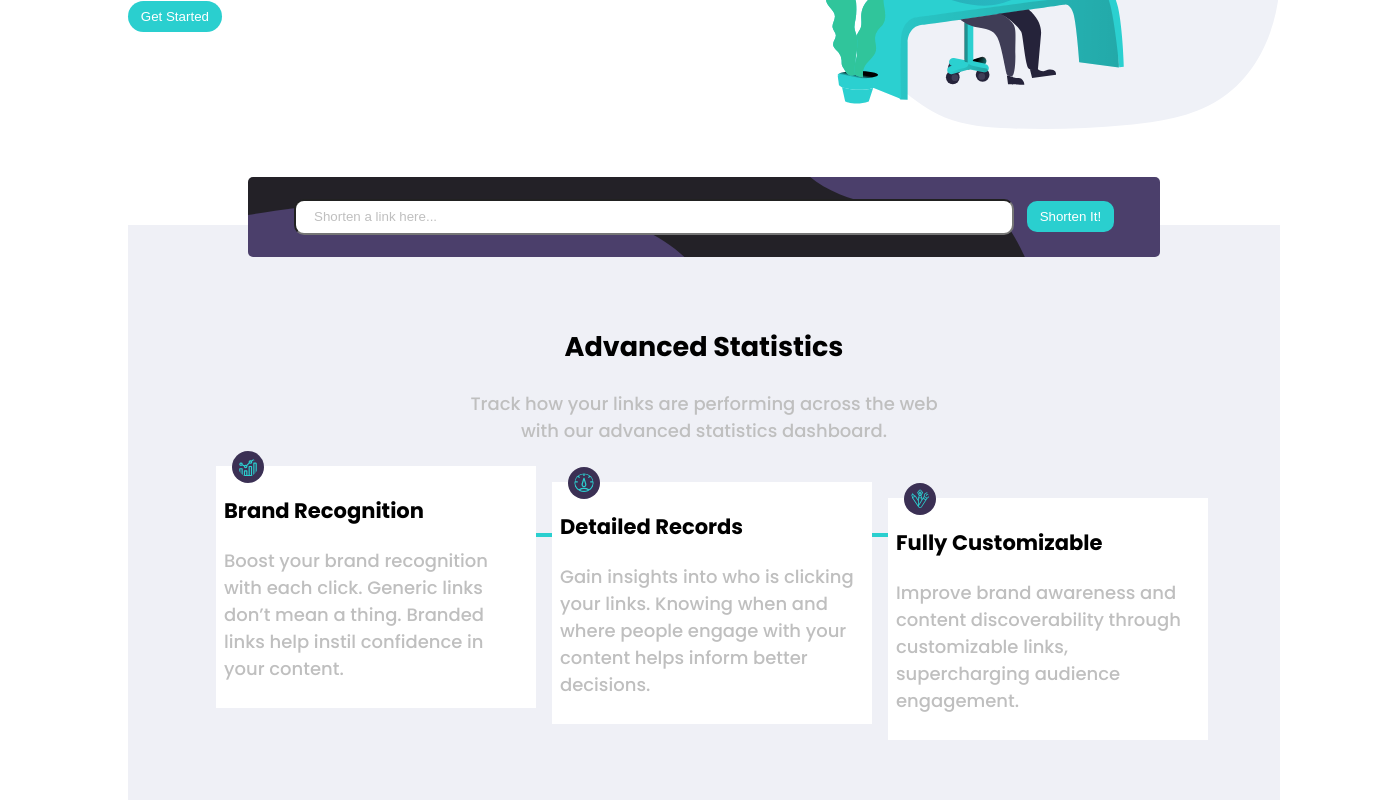
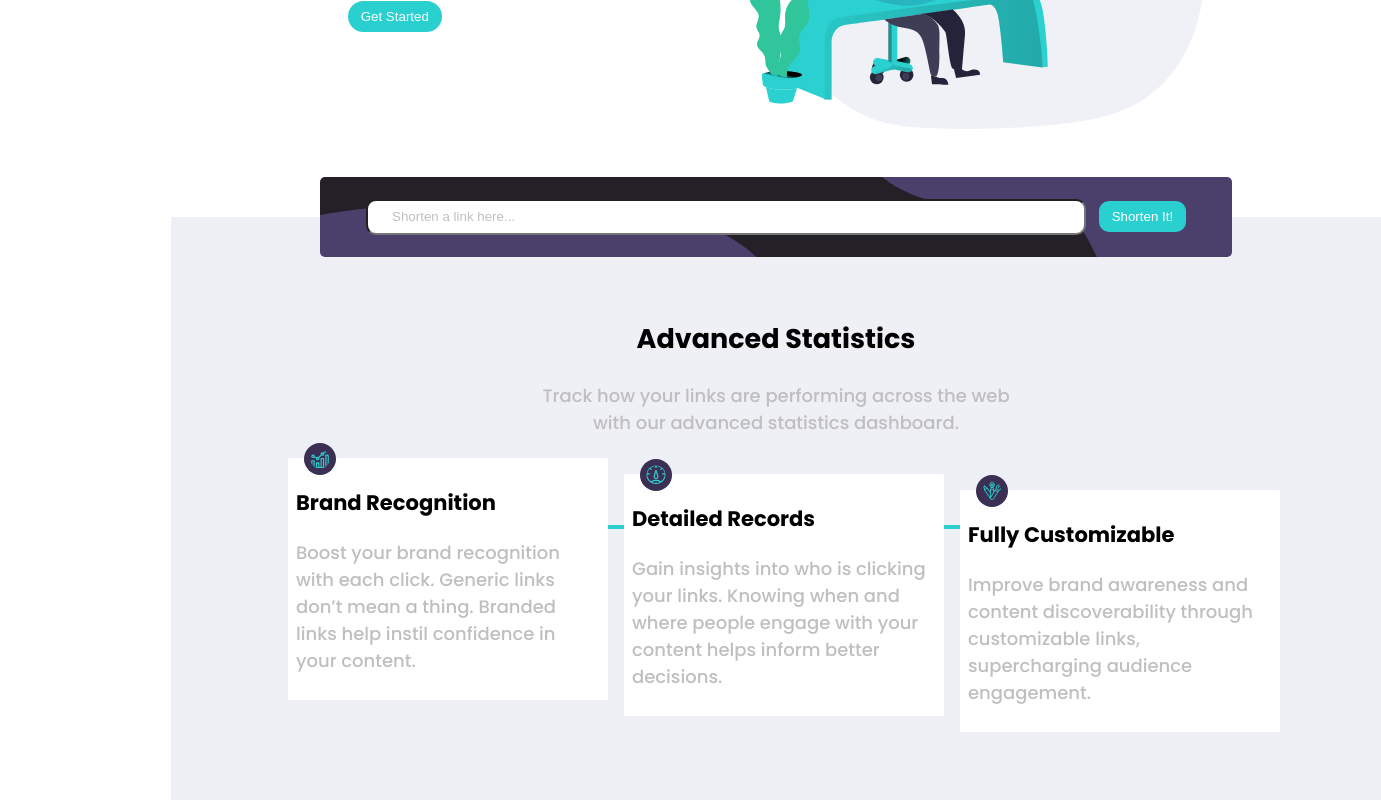
Before and after one commit to taras-oleynik/url-short, a React (Create React App) app: page / in a window 1280 px wide. Shown: the part 300-1100 px from the top of the page, 1381 px wide, since content can reach past the window. Built offline with nearby package versions, Linux system fonts and the light colour scheme; no server answers.

Commit message:
updated input

```diff
--- a/package.json
+++ b/package.json
@@ -7,6 +7,7 @@
     "@testing-library/react": "^13.4.0",
     "@testing-library/user-event": "^13.5.0",
     "react": "^18.2.0",
+    "react-copy-to-clipboard": "^5.1.0",
     "react-dom": "^18.2.0",
     "react-scripts": "5.0.1",
     "web-vitals": "^2.1.4"
--- a/src/App.js
+++ b/src/App.js
@@ -1,5 +1,4 @@
 import "./App.css";
-import { useState, useEffect } from "react";
 import Nav from "./components/Nav";
 import Main from "./components/Main";
 import Input from "./components/InputBar";
@@ -7,19 +6,9 @@ import AdvancedStat from "./components/AdvancedStat";
 import BoostLinks from "./components/BoostLinks";
 import Footer from "./components/Footer";
 function App() {
-  const [sortLink, setShortLink] = useState(null);
-
-  useEffect(() => {
-    fetch(
-      "https://api.shrtco.de/v2/shorten?url=https://rozetka.com.ua/ua/slava-ukraini-00-00001123/p362948856/"
-    )
-      .then((res) => res.json())
-      .then((data) => setShortLink(data.result.full_share_link));
-  }, []);
-
   return (
+    <div className="container">
       <div className="App">
-      {/* <div>{sortLink}</div> */}
         <Nav />
         <Main />
         <div className="input-stat-container">
@@ -30,6 +19,7 @@ function App() {
         <BoostLinks />
         <Footer />
       </div>
+    </div>
   );
 }
 
--- a/src/components/InputBar.js
+++ b/src/components/InputBar.js
@@ -1,11 +1,80 @@
+import { useState, useEffect, useReducer } from "react";
 import backGroundInput from "../images/bg-shorten-desktop.svg";
+import { CopyToClipboard } from "react-copy-to-clipboard";
+
+function reducer(state, { originLink, shortLink }) {
+  return { ...state, [originLink]: shortLink };
+}
+
 function InputBar() {
+  const [originLink, setOriginLink] = useState("");
+  const [sortLink, setShortLink] = useState(null);
+  const [copied, setCopied] = useState(false);
+  const [emptyInput, setEmptyInput] = useState(false);
+  const [linkMappings, setLinkMappings] = useState({});
+
+  const [state, dispatch] = useReducer(reducer, {});
+  async function handleClick() {
+    const res = await fetch(
+      `https://api.shrtco.de/v2/shorten?url=${originLink}`
+    );
+    const data = await res.json();
+    const shortLink = data.result.full_short_link;
+    dispatch({ originLink, shortLink });
+  }
+  console.log("state:", state);
+
+  const btnClassName = copied ? "copied-btn" : "copy-btn";
+
+  function handleCopy() {
+    setCopied(true);
+  }
+
+  function handleInputChange({ target: { value } }) {
+    setOriginLink(value);
+  }
+  const fetchShrtLink = () => {
+    if (originLink) {
+      fetch(`https://api.shrtco.de/v2/shorten?url=${originLink}`)
+        .then((res) => res.json())
+        .then((data) => setShortLink(data.result.full_short_link));
+      // .catch((error) => console.error("Error fetching advice:", error));
+    } else {
+      setEmptyInput(true); // Set error state
+    }
+  };
+
+  useEffect(() => {
+    fetchShrtLink();
+    setEmptyInput(false);
+  }, []);
+
   return (
-    <div className="input-bar">
-      <div className="input-btn">
-        <input type="text" placeholder="Shorten a link here... " />
-        <button>Shorten It!</button>
+    <div className="input-container">
+      <div className="input-bar">
+        <div className="input-btn">
+          <input
+            type="text"
+            value={originLink}
+            onChange={handleInputChange}
+            placeholder="Shorten a link here... "
+            className={emptyInput ? "emptyInput" : ""}
+          />
+          <button onClick={handleClick}>Shorten It!</button>
+        </div>
       </div>
+      {sortLink && (
+        <div className="shorted-link">
+          <div className="origin-link-showed">{originLink}</div>
+          <div className="shorten-link-showed">{sortLink}</div>
+          <CopyToClipboard text={sortLink} onCopy={handleCopy}>
+            <button className={btnClassName}>
+              {copied ? "Copied!" : "Copy"}
+            </button>
+          </CopyToClipboard>
+        </div>
+      )}
+      {emptyInput && <p className="empty-input-text">Please add a link</p>}
     </div>
   );
 }
--- a/src/index.css
+++ b/src/index.css
@@ -3,6 +3,7 @@
 }
 :root {
   --primary-color: hsl(0, 0%, 75%);
+  --primary-color-cyan: hsl(180, 66%, 49%);
 }
 
 body {
@@ -14,12 +15,21 @@ body {
   min-width: 1110px;
   font-size: 18px;
 }
-
+.container {
+  display: flex;
+  flex-direction: column;
+  align-items: center; /* Horizontal centering */
+  justify-content: center; /* Vertical centering */
+  min-height: 100vh; /* Ensure full viewport height */
+}
 .App {
-  margin-left: 8rem;
+  display: flex;
+  flex-direction: column;
+  align-items: center;
+  margin-left: auto;
 }
 button {
-  background-color: hsl(180, 66%, 49%);
+  background-color: var(--primary-color-cyan);
   padding: 0.5rem 0.8rem;
   border-radius: 20px;
   border: none;
@@ -33,6 +43,11 @@ button:active {
 }
 a {
   text-decoration: none;
+}
+.adv-stn,
+.boost,
+footer {
+  width: 120%;
 }
 
 /* -------- navigation---------- */
@@ -98,6 +113,10 @@ h1 {
 }
 /* ---------------end main-------------------- */
 /* ------------------input----------------------- */
+.input-container {
+  position: relative;
+  z-index: 5;
+}
 .input-bar {
   border-radius: 5px;
   margin-top: 3rem;
@@ -109,18 +128,30 @@ h1 {
   display: flex;
   justify-content: center;
   align-items: center;
-  z-index: 1;
 }
 .input-bar input {
   width: 45rem;
   height: 2.3rem;
   border-radius: 10px;
   margin-right: 0.8rem;
+  padding-left: 1.5rem;
 }
 
 .input-btn input[type="text"]::placeholder {
   color: var(--primary-color);
-  padding-left: 1rem;
+}
+.emptyInput {
+  border: 1px solid red;
+}
+.input-btn input[type="text"].emptyInput::placeholder {
+  color: red;
+}
+.empty-input-text {
+  margin-top: -1.3rem;
+  font-size: 12px;
+  color: red;
+  max-width: fit-content;
+  padding-left: 4.6rem;
 }
 .input-bar button {
   border-radius: 10px;
@@ -135,11 +166,34 @@ h1 {
   /* ------------------------ end input + advanced--------------- */
 }
 /* ------------------------advanced--------------- */
+.copied-btn {
+  background-color: black;
+  border-radius: 5px;
+}
+.shorten-link-showed {
+  color: var(--primary-color-cyan);
+}
+.shorted-link {
+  font-size: 16px;
+  background-color: #fff;
+  display: flex;
+  justify-content: space-evenly;
+  text-align: left;
+  position: absolute;
+  top: 140px;
+  width: 57rem;
+  padding: 5px 0;
+}
+
+.copy-btn {
+  border-radius: 5px;
+}
 .adv-stn {
   background-color: hsl(229deg 28% 95%);
   padding: 5rem 0;
-  margin-top: -2rem;
-  width: 100%;
+  margin-top: -2.5rem;
+  position: relative;
+  z-index: 3;
 }
 .adv-intro {
   width: 500px;
@@ -153,7 +207,7 @@ h1 {
 hr {
   width: 60%;
   height: 4px;
-  background-color: hsl(180, 66%, 49%);
+  background-color: var(--primary-color-cyan);
   border: none;
   margin: 5.55rem auto -6.11rem;
 }
@@ -210,6 +264,7 @@ footer {
 .col {
   display: flex;
   flex-direction: column;
+  text-align: left;
 }
 .socials img {
   margin-right: 1rem;
```
Also changed, not shown: 1 other file (tests, documents, lock files or other folders). Lines whose indentation alone changed are shown as unchanged.
